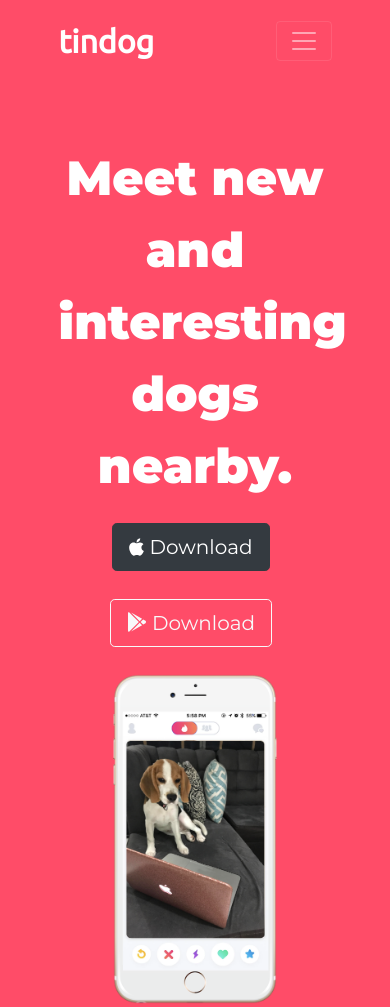
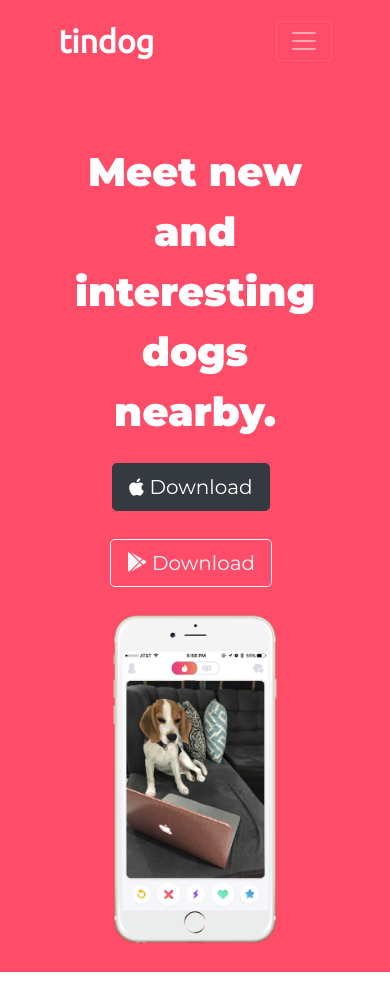
Before and after one commit to noahmangahas/coursera-miniproject-tindog, a plain HTML site: page index.html in a window 390 px wide. Shown: the top 1007 px of the page. Drawn offline with nearby package versions, Linux system fonts and the light colour scheme.

Commit message:
Fixed header display on mobile browser
.lg-header from 3rem to 2.5rem

```diff
--- a/css/styles.css
+++ b/css/styles.css
@@ -165,6 +165,10 @@
     text-align: center;
   }
 
+  .lg-header {
+    font-size: 2.5rem;
+  }
+
   .title-image {
     position: static;
     transform: rotate(0);
```
